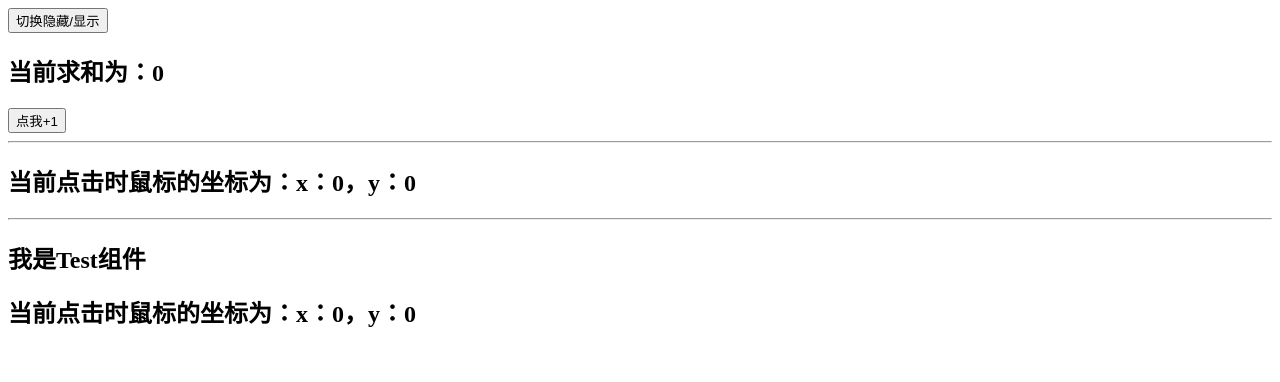
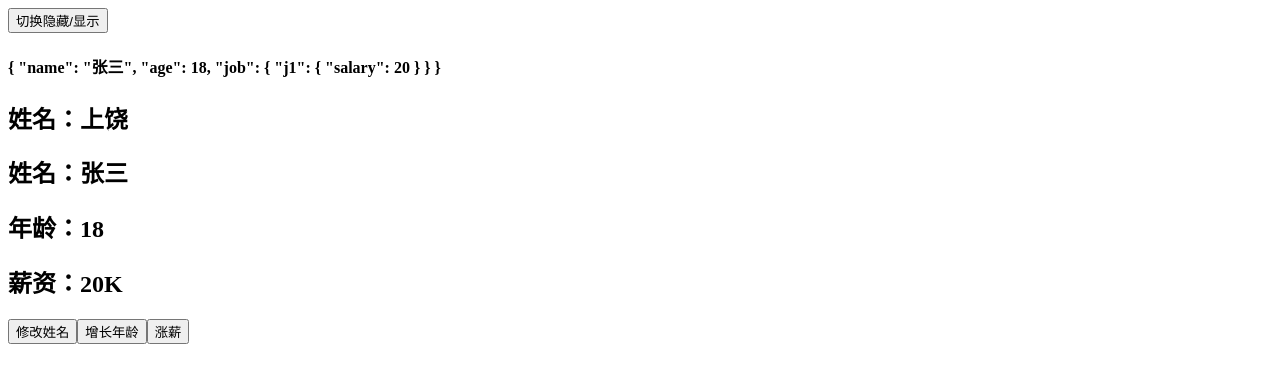
Before and after one commit to Carefree-happy/vue-project, a Vue app: page / in a window 1280 px wide. Shown: the top 382 px of the page. Built offline with nearby package versions, Linux system fonts and the light colour scheme.

Commit message:
feat: ref对象

```diff
--- a/src/App.vue
+++ b/src/App.vue
@@ -1,17 +1,14 @@
 <template>
 	<button @click="isShowDemo = !isShowDemo">切换隐藏/显示</button>
 	<Demo v-if="isShowDemo"/>
-	<hr>
-	<Test/>
 </template>
 
 <script>
 	import {ref} from 'vue'
 	import Demo from './components/Demo.vue'
-	import Test from './components/Test.vue'
 	export default {
 		name: 'App',
-		components:{Demo,Test},
+		components:{Demo},
 		setup() {
 			let isShowDemo = ref(true)
 			return {isShowDemo}
--- a/src/components/Demo.vue
+++ b/src/components/Demo.vue
@@ -1,23 +1,52 @@
 <template>
-	<h2>当前求和为：{{sum}}</h2>
-	<button @click="sum++">点我+1</button>
-	<hr>
-	<h2>当前点击时鼠标的坐标为：x：{{point.x}}，y：{{point.y}}</h2>
+	<h4>{{person}}</h4>
+	<h2 @click="city+=',,,'">姓名：{{city}}</h2>
+	<h2>姓名：{{name}}</h2>
+	<h2>年龄：{{age}}</h2>
+	<h2>薪资：{{job.j1.salary}}K</h2>
+	<button @click="name+='~'">修改姓名</button>
+	<button @click="age++">增长年龄</button>
+	<button @click="job.j1.salary++">涨薪</button>
 </template>
 
 <script>
-	import {ref} from 'vue'
-	import usePoint from '../hooks/usePoint'
+	import {ref,reactive,toRef,toRefs} from 'vue'
 	export default {
 		name: 'DemoInfo',
 		setup(){
+			let city = ref('上饶');
+			let school = reactive({
+				class: '6班'
+			})
 			//数据
-			let sum = ref(0)
-			let point = usePoint()
+			let person = reactive({
+				name:'张三',
+				age:18,
+				job:{
+					j1:{
+						salary:20
+					}
+				}
+			})
 
+			const class1 = school.class
+			console.log('%%%',class1)
+
+			// const class2 = toRef(school,'class')
+			// console.log('####',class2)
+
+			const x = toRefs(person)
+			console.log('******',x)
 
 			//返回一个对象（常用）
-			return {sum,point}
+			return {
+				city,
+				person,
+				name:toRef(school,'class1'),
+				// age:toRef(person,'age'),
+				// salary:toRef(person.job.j1,'salary'),
+				...toRefs(person)
+			}
 		}
 	}
 </script>
--- a/src/components/Test.vue
+++ /dev/null
@@ -1,15 +0,0 @@
-<template>
-	<h2>我是Test组件</h2>
-	<h2>当前点击时鼠标的坐标为：x：{{point.x}}，y：{{point.y}}</h2>
-</template>
-
-<script>
-	import usePoint from '../hooks/usePoint'
-	export default {
-		name:'TestInfo',
-		setup(){
-			const point = usePoint()
-			return {point}
-		}
-	}
-</script>
--- a/src/hooks/usePoint.js
+++ /dev/null
@@ -1,26 +0,0 @@
-import {reactive,onMounted,onBeforeUnmount} from 'vue'
-export default function (){
-	//实现鼠标“打点”相关的数据
-	let point = reactive({
-		x:0,
-		y:0
-	})
-
-	//实现鼠标“打点”相关的方法
-	function savePoint(event){
-		point.x = event.pageX
-		point.y = event.pageY
-		console.log(event.pageX,event.pageY)
-	}
-
-	//实现鼠标“打点”相关的生命周期钩子
-	onMounted(()=>{
-		window.addEventListener('click',savePoint)
-	})
-
-	onBeforeUnmount(()=>{
-		window.removeEventListener('click',savePoint)
-	})
-
-	return point
-}
```
